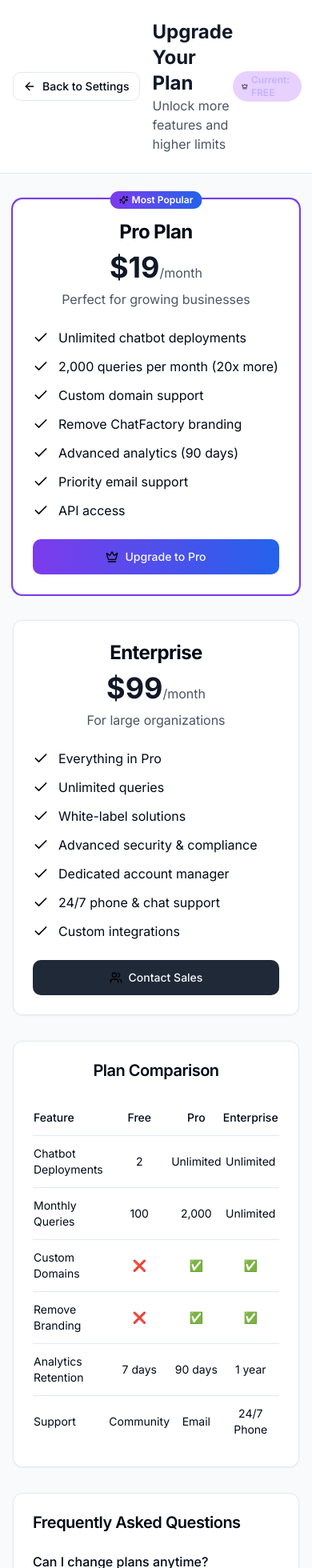
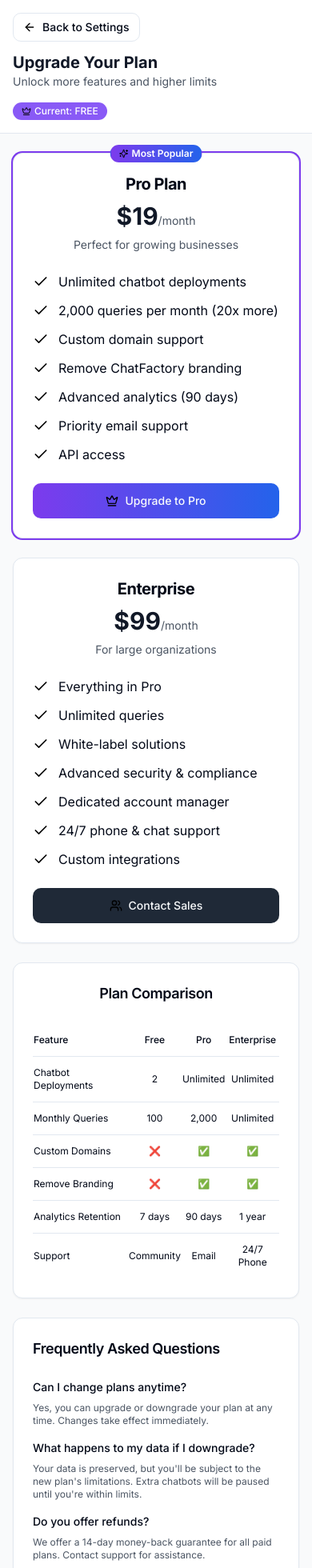
Before and after one commit to Originn/ChatFactoryApp, a Next.js app: page /dashboard/settings/billing in a window 390 px wide. Shown: the top 1960 px of the page at 80% size. Built offline with nearby package versions, Linux system fonts and the light colour scheme; no server answers; the database is empty; sample sign-in values are in the browser's storage.

Commit message:
Fix billing page mobile responsiveness and badge contrast

```diff
--- a/src/app/dashboard/settings/billing/page.tsx
+++ b/src/app/dashboard/settings/billing/page.tsx
@@ -51,21 +51,21 @@
     <div className="min-h-screen bg-gray-50">
       {/* Header */}
       <div className="bg-white border-b">
-        <div className="max-w-4xl mx-auto px-4 py-6">
-          <div className="flex items-center justify-between">
-            <div className="flex items-center space-x-4">
+        <div className="max-w-4xl mx-auto px-4 py-4 sm:py-6">
+          <div className="flex flex-col sm:flex-row sm:items-center sm:justify-between gap-4">
+            <div className="flex flex-col sm:flex-row sm:items-center sm:space-x-4 space-y-3 sm:space-y-0">
               <Link href="/dashboard/settings">
-                <Button variant="outline" size="sm">
+                <Button variant="outline" size="sm" className="w-fit">
                   <ArrowLeft className="h-4 w-4 mr-2" />
                   Back to Settings
                 </Button>
               </Link>
               <div>
-                <h1 className="text-2xl font-bold text-gray-900">Upgrade Your Plan</h1>
-                <p className="text-gray-600">Unlock more features and higher limits</p>
+                <h1 className="text-xl sm:text-2xl font-bold text-gray-900">Upgrade Your Plan</h1>
+                <p className="text-sm sm:text-base text-gray-600">Unlock more features and higher limits</p>
               </div>
             </div>
-            <Badge variant="secondary" className="bg-purple-100 text-purple-700">
+            <Badge variant="secondary" className="bg-purple-600 text-white font-medium w-fit">
               <Crown className="h-3 w-3 mr-1" />
               Current: {currentPlan.toUpperCase()}
             </Badge>
@@ -73,7 +73,7 @@
         </div>
       </div>
 
-      <div className="max-w-4xl mx-auto px-4 py-8">
+      <div className="max-w-4xl mx-auto px-4 py-6 sm:py-8">
         {/* Current Usage Alert */}
         {currentPlan === 'free' && usagePercentage >= 80 && (
           <Alert className="mb-8 border-amber-200 bg-amber-50">
@@ -86,7 +86,7 @@
         )}
 
         {/* Pricing Cards */}
-        <div className="grid grid-cols-1 md:grid-cols-2 gap-8 mb-8">
+        <div className="grid grid-cols-1 md:grid-cols-2 gap-6 sm:gap-8 mb-6 sm:mb-8">
           {/* Pro Plan */}
           <Card className={`relative ${selectedPlan === 'pro' ? 'ring-2 ring-purple-500' : ''}`}>
             <div className="absolute -top-3 left-1/2 transform -translate-x-1/2">
@@ -96,12 +96,12 @@
               </Badge>
             </div>
             <CardHeader className="text-center pb-4">
-              <CardTitle className="text-2xl font-bold">Pro Plan</CardTitle>
+              <CardTitle className="text-xl sm:text-2xl font-bold">Pro Plan</CardTitle>
               <div className="mt-4">
-                <span className="text-4xl font-bold text-gray-900">$19</span>
-                <span className="text-gray-600">/month</span>
+                <span className="text-3xl sm:text-4xl font-bold text-gray-900">$19</span>
+                <span className="text-sm sm:text-base text-gray-600">/month</span>
               </div>
-              <p className="text-gray-600 mt-2">Perfect for growing businesses</p>
+              <p className="text-sm sm:text-base text-gray-600 mt-2">Perfect for growing businesses</p>
             </CardHeader>
             <CardContent className="space-y-6">
               <ul className="space-y-3">
@@ -159,12 +159,12 @@
           {/* Enterprise Plan */}
           <Card className={`relative ${selectedPlan === 'enterprise' ? 'ring-2 ring-gray-800' : ''}`}>
             <CardHeader className="text-center pb-4">
-              <CardTitle className="text-2xl font-bold">Enterprise</CardTitle>
+              <CardTitle className="text-xl sm:text-2xl font-bold">Enterprise</CardTitle>
               <div className="mt-4">
-                <span className="text-4xl font-bold text-gray-900">$99</span>
-                <span className="text-gray-600">/month</span>
+                <span className="text-3xl sm:text-4xl font-bold text-gray-900">$99</span>
+                <span className="text-sm sm:text-base text-gray-600">/month</span>
               </div>
-              <p className="text-gray-600 mt-2">For large organizations</p>
+              <p className="text-sm sm:text-base text-gray-600 mt-2">For large organizations</p>
             </CardHeader>
             <CardContent className="space-y-6">
               <ul className="space-y-3">
@@ -221,13 +221,13 @@
         </div>
 
         {/* Free Plan Comparison */}
-        <Card className="mb-8">
+        <Card className="mb-6 sm:mb-8">
           <CardHeader>
-            <CardTitle className="text-center">Plan Comparison</CardTitle>
+            <CardTitle className="text-center text-lg sm:text-xl">Plan Comparison</CardTitle>
           </CardHeader>
           <CardContent>
             <div className="overflow-x-auto">
-              <table className="w-full text-sm">
+              <table className="w-full text-xs sm:text-sm">
                 <thead>
                   <tr className="border-b">
                     <th className="text-left py-3 font-medium">Feature</th>
@@ -282,32 +282,32 @@
         {/* FAQ */}
         <Card>
           <CardHeader>
-            <CardTitle>Frequently Asked Questions</CardTitle>
+            <CardTitle className="text-lg sm:text-xl">Frequently Asked Questions</CardTitle>
           </CardHeader>
           <CardContent className="space-y-4">
             <div>
-              <h4 className="font-medium mb-2">Can I change plans anytime?</h4>
-              <p className="text-sm text-gray-600">Yes, you can upgrade or downgrade your plan at any time. Changes take effect immediately.</p>
+              <h4 className="font-medium mb-2 text-sm sm:text-base">Can I change plans anytime?</h4>
+              <p className="text-xs sm:text-sm text-gray-600">Yes, you can upgrade or downgrade your plan at any time. Changes take effect immediately.</p>
             </div>
             <div>
-              <h4 className="font-medium mb-2">What happens to my data if I downgrade?</h4>
-              <p className="text-sm text-gray-600">Your data is preserved, but you'll be subject to the new plan's limitations. Extra chatbots will be paused until you're within limits.</p>
+              <h4 className="font-medium mb-2 text-sm sm:text-base">What happens to my data if I downgrade?</h4>
+              <p className="text-xs sm:text-sm text-gray-600">Your data is preserved, but you'll be subject to the new plan's limitations. Extra chatbots will be paused until you're within limits.</p>
             </div>
             <div>
-              <h4 className="font-medium mb-2">Do you offer refunds?</h4>
-              <p className="text-sm text-gray-600">We offer a 14-day money-back guarantee for all paid plans. Contact support for assistance.</p>
+              <h4 className="font-medium mb-2 text-sm sm:text-base">Do you offer refunds?</h4>
+              <p className="text-xs sm:text-sm text-gray-600">We offer a 14-day money-back guarantee for all paid plans. Contact support for assistance.</p>
             </div>
             <div>
-              <h4 className="font-medium mb-2">How are queries counted?</h4>
-              <p className="text-sm text-gray-600">Each message sent to your chatbot counts as one query. This includes both user questions and AI responses.</p>
+              <h4 className="font-medium mb-2 text-sm sm:text-base">How are queries counted?</h4>
+              <p className="text-xs sm:text-sm text-gray-600">Each message sent to your chatbot counts as one query. This includes both user questions and AI responses.</p>
             </div>
           </CardContent>
         </Card>
 
         {/* Bottom CTA */}
         {currentPlan === 'free' && (
-          <div className="text-center mt-8">
-            <p className="text-gray-600 mb-4">
+          <div className="text-center mt-6 sm:mt-8">
+            <p className="text-sm sm:text-base text-gray-600 mb-4">
               Questions about upgrading? <a href="mailto:support@chatfactory.ai" className="text-blue-600 hover:underline">Contact our team</a>
             </p>
           </div>
```
